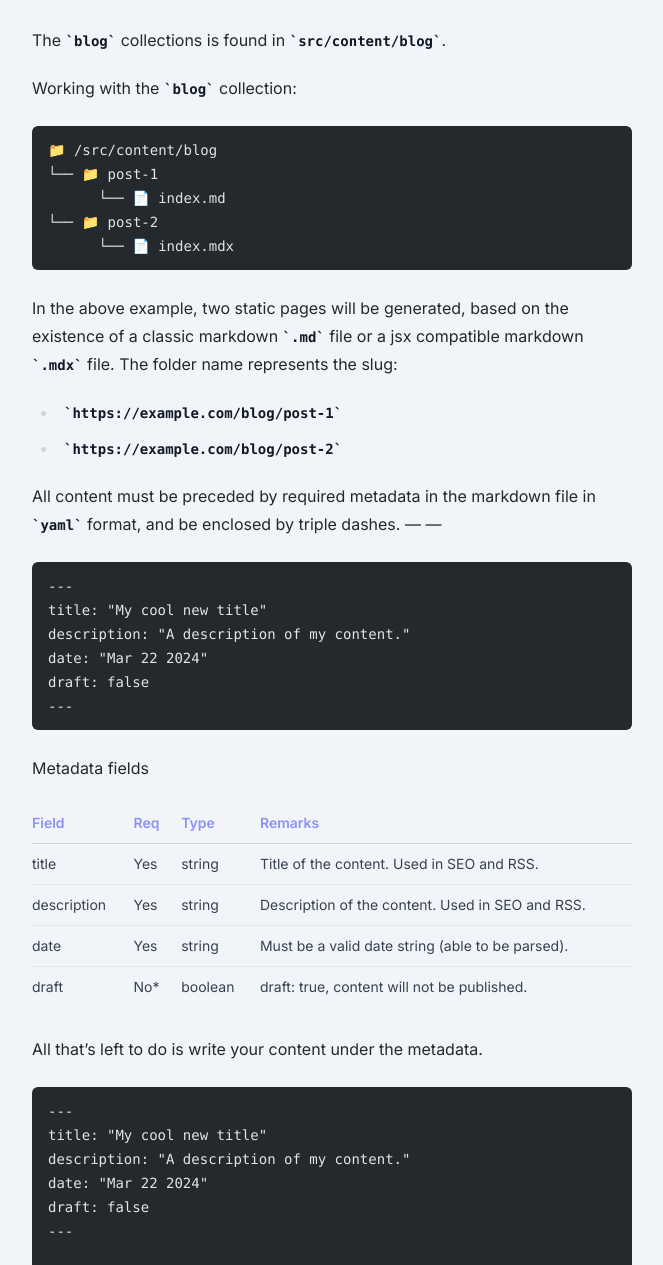
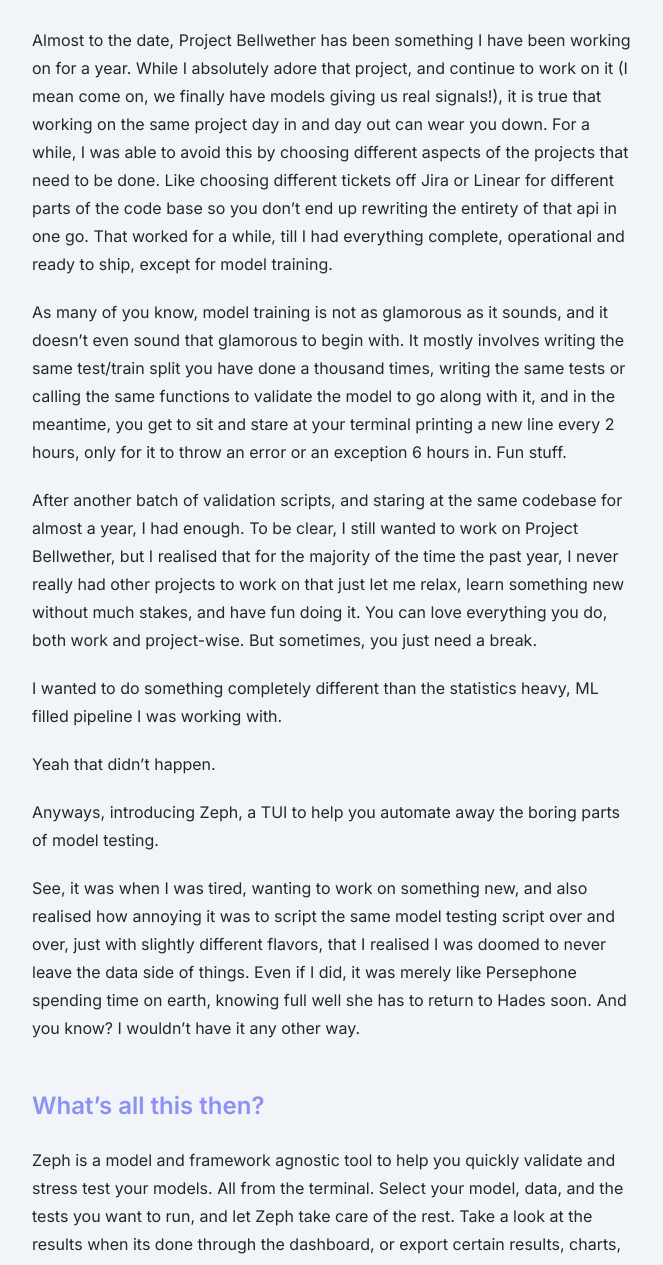
Before and after one commit to introspective-storm/introspective-storm.github.io, an Astro site: page /blog/02-zeph in a window 1280 px wide. Shown: the part 276-1541 px from the top of the page, without its empty margins (308-971 px from the left). Built offline with nearby package versions, Linux system fonts and the light colour scheme; Astro itself is replaced by a stand-in of ours; a web font is replaced by a local one.

Commit message:
changed footer, and new blog post on Zeph

````diff
--- a/src/components/Footer.astro
+++ b/src/components/Footer.astro
@@ -13,7 +13,7 @@ import BackToTop from "@components/BackToTop.astro";
     </div>
     <div class="flex justify-between items-center">
       <div>
-        &copy; 2024 {`|`} {SITE.NAME}
+        &copy; 2026 {`|`} {SITE.NAME}
       </div>
       <div class="flex flex-wrap gap-1 items-center">
         <button
--- a/src/content/blog/02-zeph/index.md
+++ b/src/content/blog/02-zeph/index.md
@@ -1,60 +1,31 @@
 ---
-title: "Tired of"
-description: "How to add posts to your blog."
-date: "Mar 21 2024"
+title: "If You Like Pina Coladas..."
+description: "How trying to find something different just ended up creating Zeph"
+date: "July 31 2026"
 ---
 
-The `blog` collections is found in `src/content/blog`.
+Almost to the date, Project Bellwether has been something I have been working on for a year. While I absolutely adore that project, and continue to work on it (I mean come on, we finally have models giving us real signals!), it is true that working on the same project day in and day out can wear you down. For a while, I was able to avoid this by choosing different aspects of the projects that need to be done. Like choosing different tickets off Jira or Linear for different parts of the code base so you don't end up rewriting the entirety of that api in one go. That worked for a while, till I had everything complete, operational and ready to ship, except for model training.
 
-Working with the `blog` collection:
+As many of you know, model training is not as glamorous as it sounds, and it doesn't even sound that glamorous to begin with. It mostly involves writing the same test/train split you have done a thousand times, writing the same tests or calling the same functions to validate the model to go along with it, and in the meantime, you get to sit and stare at your terminal printing a new line every 2 hours, only for it to throw an error or an exception 6 hours in. Fun stuff.
 
-```
-📁 /src/content/blog
-└── 📁 post-1
-      └── 📄 index.md
-└── 📁 post-2
-      └── 📄 index.mdx
-```
+After another batch of validation scripts, and staring at the same codebase for almost a year, I had enough. To be clear, I still wanted to work on Project Bellwether, but I realised that for the majority of the time the past year, I never really had other projects to work on that just let me relax, learn something new without much stakes, and have fun doing it. You can love everything you do, both work and project-wise. But sometimes, you just need a break.
 
-In the above example, two static pages will be generated, based on the existence of a classic markdown `.md` file or a jsx compatible markdown `.mdx` file. The folder name represents the slug:
+I wanted to do something completely different than the statistics heavy, ML filled pipeline I was working with.
 
-- `https://example.com/blog/post-1`
-- `https://example.com/blog/post-2`
+Yeah that didn't happen.
 
+Anyways, introducing Zeph, a TUI to help you automate away the boring parts of model testing.
 
-All content must be preceded by required metadata in the markdown file in `yaml` format, and be enclosed by triple dashes. --- ---
+See, it was when I was tired, wanting to work on something new, and also realised how annoying it was to script the same model testing script over and over, just with slightly different flavors, that I realised I was doomed to never leave the data side of things. Even if I did, it was merely like Persephone spending time on earth, knowing full well she has to return to Hades soon. And you know? I wouldn't have it any other way.
 
-```mdx
----
-title: "My cool new title"
-description: "A description of my content."
-date: "Mar 22 2024"
-draft: false
----
-```
+## What's all this then?
+Zeph is a model and framework agnostic tool to help you quickly validate and stress test your models. All from the terminal. Select your model, data, and the tests you want to run, and let Zeph take care of the rest. Take a look at the results when its done through the dashboard, or export certain results, charts, or graphs.
 
-Metadata fields
+Currently, Zeph is under development, with its first alpha release coming soon. The project has a MIT license, so please feel free to take, share, break, do whatever you would like with the code. PRs are always welcome.
 
-| Field       | Req | Type    | Remarks                                          |
-| :---------- | :-- | :------ | :----------------------------------------------- |
-| title       | Yes | string  | Title of the content. Used in SEO and RSS.       |
-| description | Yes | string  | Description of the content. Used in SEO and RSS. |
-| date        | Yes | string  | Must be a valid date string (able to be parsed). |
-| draft       | No* | boolean | draft: true, content will not be published.      |
+## So, You Ended Up Building Another Analytic Tool...
+Yeah, I did.
 
-All that's left to do is write your content under the metadata.
+See, Project Bellwether is proprietary, I can't share the code for that. But I do believe that project made me a much better coder. I had to build the entire pipeline, orchestration logic, custom statistical tests, optimizations, etc., all from scratch. I had also really enjoyed using Go as a part of Project Bellwether, and wanted to explore the language more. Lastly, while I have public repos with MIT and other forgiving licenses, this will be my first time giving back to the open-source community specifically.
 
-```mdx
----
-title: "My cool new title"
-description: "A description of my content."
-date: "Mar 22 2024"
-draft: false
----
-
-### Woot
-
-This is a paragraph.
-```
-
-🎉 Congrats, you are now a blogger.
+It was a perfect storm. I wanted to start a new project so I have breaks from Bellwether, I wanted to learn more about the nuances of a language, I wanted to use what I learned in Bellwether to ship higher quality code for the open-source community, and I get to build a tool that I wanted to build for myself, and hope others would find it useful as well.
````
Also changed, not shown: 1 other file.
